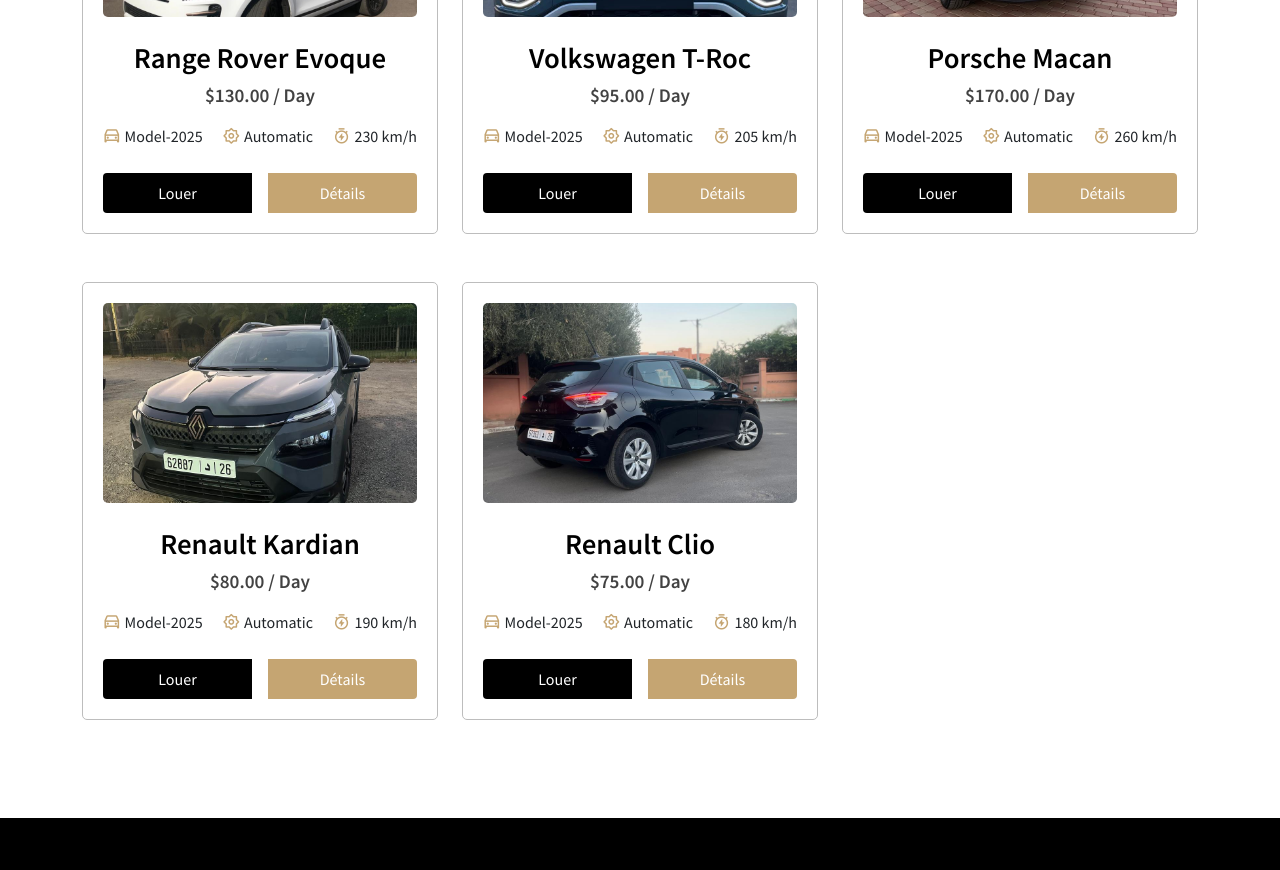
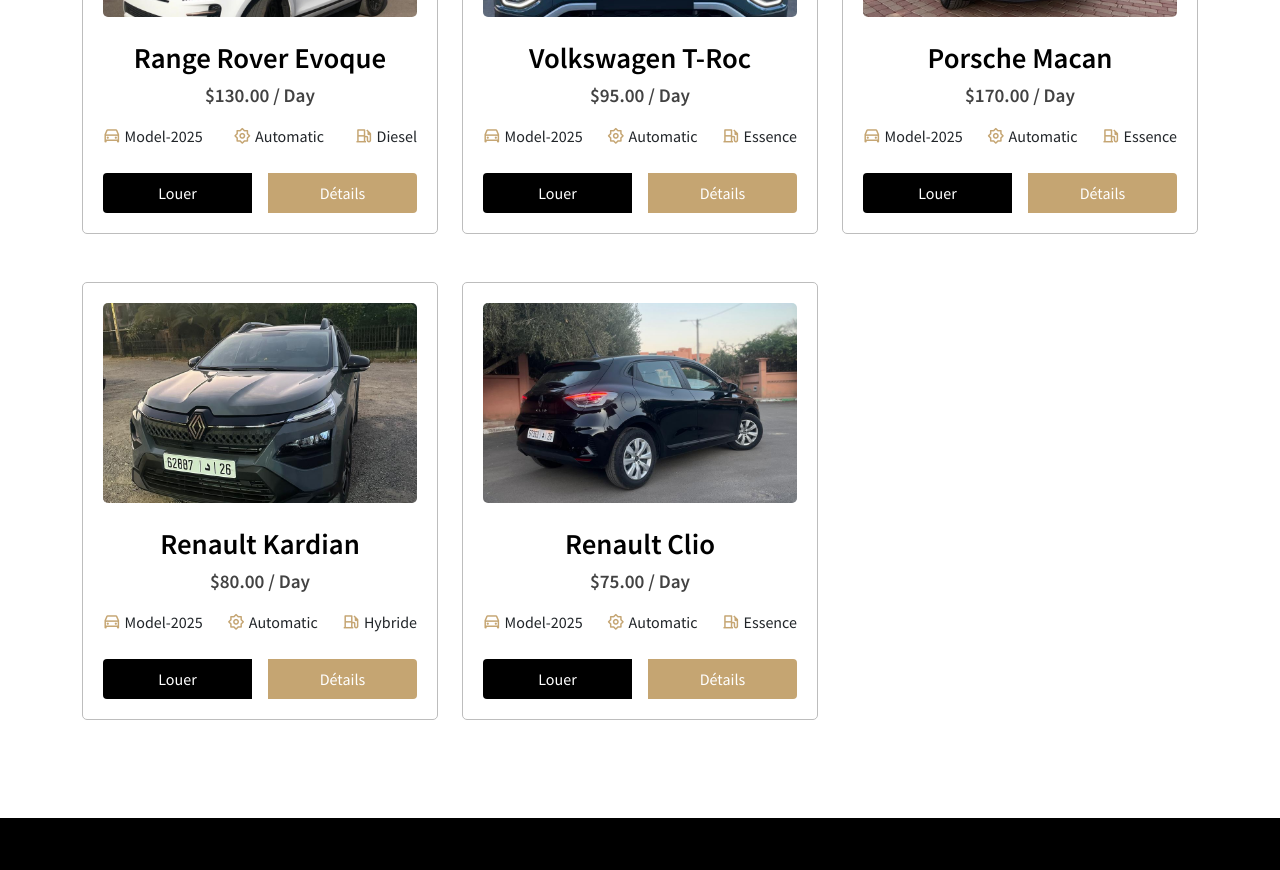
Before and after one commit to lamanda20/SLAIHICAR, a React (Create React App) app: page /cars in a window 1280 px wide. Shown: the part 1260-2130 px from the top of the page. Built offline with nearby package versions, Linux system fonts and the light colour scheme.

Commit message:
updat speed option to fuel in carItem

```diff
--- a/src/assets/data/carData.js
+++ b/src/assets/data/carData.js
@@ -37,7 +37,7 @@
         images: [rangeRover1, rangeRover2, rangeRover3],
         model: "Model-2025",
         price: 130,
-        speed: "230 km/h",
+        fuel: "Diesel",
         gps: "GPS Navigation",
         automatic: "Automatic",
         description:
@@ -50,7 +50,7 @@
         images: [troc1, troc2, troc3, troc4, troc5],
         model: "Model-2025",
         price: 95,
-        speed: "205 km/h",
+        fuel: "Essence",
         gps: "GPS Navigation",
         automatic: "Automatic",
         description:
@@ -63,7 +63,7 @@
         images: [porsche1, porsche2, porsche3, porsche4, porsche5],
         model: "Model-2025",
         price: 170,
-        speed: "260 km/h",
+        fuel: "Essence",
         gps: "GPS Premium",
         automatic: "Automatic",
         description:
@@ -76,7 +76,7 @@
         images: [kardian1, kardian2, kardian3],
         model: "Model-2025",
         price: 80,
-        speed: "190 km/h",
+        fuel: "Hybride",
         gps: "GPS Navigation",
         automatic: "Automatic",
         description:
@@ -89,7 +89,7 @@
         images: [clio1, clio2],
         model: "Model-2025",
         price: 75,
-        speed: "180 km/h",
+        fuel: "Essence",
         gps: "GPS Navigation",
         automatic: "Automatic",
         description:
--- a/src/components/UI/CarItem.jsx
+++ b/src/components/UI/CarItem.jsx
@@ -4,27 +4,18 @@
 import "../../styles/car-item.css";
 
 const CarItem = (props) => {
-    const { images, model, carName, automatic, speed, price } = props.item;
+    const { images, model, carName, automatic, fuel, price } = props.item;
     const navigate = useNavigate();
 
     const imgUrl = images && images.length > 0 ? images[0] : "";
 
     const handleNavigation = (path) => {
-        // Navigation vers la nouvelle page
         navigate(path);
 
-        // Force scroll vers le tout début de la page après navigation
+        // Scroll to top after navigation
         setTimeout(() => {
-            window.scrollTo({
-                top: 0,
-                left: 0,
-                behavior: 'smooth'
-            });
-
-            // Double sécurité avec un scroll instantané
-            setTimeout(() => {
-                window.scrollTo(0, 0);
-            }, 50);
+            window.scrollTo({ top: 0, left: 0, behavior: "smooth" });
+            setTimeout(() => window.scrollTo(0, 0), 50);
         }, 50);
     };
 
@@ -49,7 +40,7 @@
                             <i className="ri-settings-2-line"></i> {automatic}
                         </span>
                         <span className="d-flex align-items-center gap-1">
-                            <i className="ri-timer-flash-line"></i> {speed}
+                            <i className="ri-gas-station-line"></i> {fuel}
                         </span>
                     </div>
 
```
